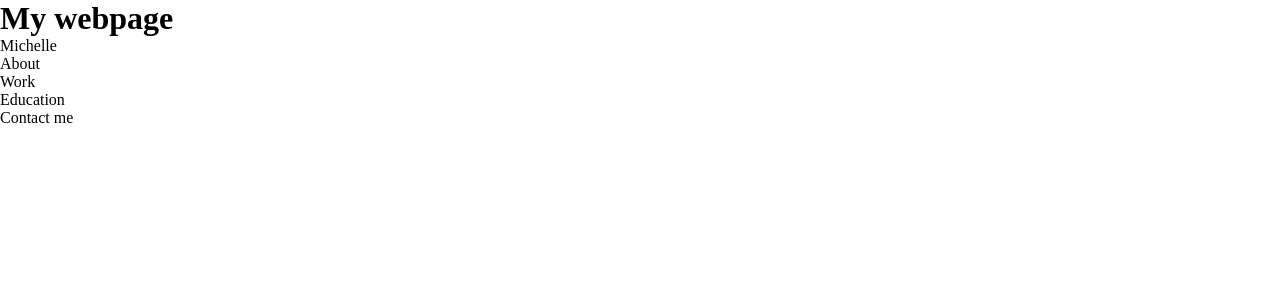
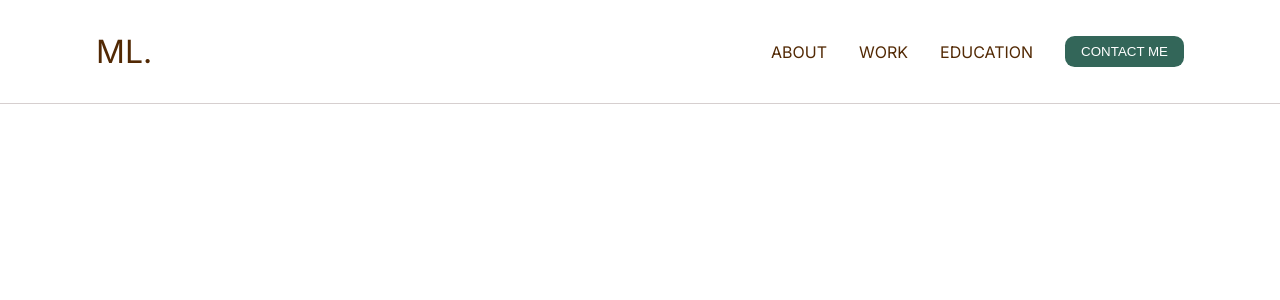
Before and after one commit to Michellelo123/my-webpage, a React (Vite) app in the folder personal-webpage/: page / in a window 1280 px wide. Shown: the top 300 px of the page. Built offline with nearby package versions, Linux system fonts and the light colour scheme.

Commit message:
adding styling and navlinks

```diff
--- a/personal-webpage/index.html
+++ b/personal-webpage/index.html
@@ -3,6 +3,7 @@
   <head>
     <meta charset="UTF-8" />
     <link rel="icon" type="image/svg+xml" href="/favicon.svg" />
+    <link href="https://fonts.googleapis.com/css2?family=Inter:wght@400;600;700&display=swap" rel="stylesheet">
     <meta name="viewport" content="width=device-width, initial-scale=1.0" />
     <title>personal-webpage</title>
   </head>
--- a/personal-webpage/src/App.tsx
+++ b/personal-webpage/src/App.tsx
@@ -5,7 +5,6 @@ export default function App() {
 
   return (
     <>
-      <h1>My webpage</h1>
       <Navbar/>
     </>
   )
--- /dev/null
+++ b/personal-webpage/src/components/Header/Navbar.module.css
@@ -0,0 +1,83 @@
+.navBar{
+    background-color: white;
+    border-bottom: rgb(214, 207, 207) 1px solid;
+}
+.nameLogo{
+    font-size: 2rem;
+    transition: all 0.3s ease;
+    position: relative;
+}
+
+.tooltip{
+    position: absolute;
+    top: 100%;
+    left: 50%;
+    transform: translateX(-50%);
+    background-color: #8b6868;
+    color: white;
+    padding: 4px 8px;
+    border-radius: 4px;
+    font-size: 0.75rem;
+    opacity: 0;
+    pointer-events: none;
+    transition: opacity 0.2s ease;
+
+}
+.nameLogo:hover .tooltip,
+.nameLogo:hover{
+    cursor: pointer;
+    opacity: 1;
+}
+
+
+.navLinks{
+    display: flex;
+    justify-content: space-between;
+    align-items: center;
+    padding: 2rem 6rem;
+    list-style: none;
+    color: rgb(82, 41, 4);
+}
+
+.rightLinks{
+    display: flex;
+    align-items: center;
+    gap: 2rem;
+    text-transform: uppercase;
+}
+
+.contactButton{
+ background-color: #336659;
+ color: white;
+ border: none;
+ border-radius: 0.6rem;
+ padding: 0.5rem 1rem;
+ transition: all 0.3s ease;
+}
+
+.contactButton:hover{
+    background-color: rgb(87, 57, 18);
+    cursor: pointer;
+}
+
+.link {
+  position: relative;
+  cursor: pointer;
+  list-style: none;
+
+}
+
+.link::after {
+  content: '';
+  position: absolute;
+  left: 0;
+  bottom: -2px;
+  width: 0;
+  height: 2px;
+  background-color: rgb(82, 41, 4);;
+  transition: width 0.4s ease;
+}
+
+.link:hover::after {
+  width: 110%;
+}
--- a/personal-webpage/src/components/Header/Navbar.tsx
+++ b/personal-webpage/src/components/Header/Navbar.tsx
@@ -1,21 +1,28 @@
 
-
+import styles from "./Navbar.module.css"
 export default function Navbar() {
-  const navLinks = ["About","Work","Education","Contact me"]
+  const navLinks = ["About","Work","Education"]
   const mappedNavLinks = navLinks.map(link =>
-<li key={link}>{link}</li>
+<li key={link} className={styles.link}>{link}</li>
 )
 
 
     return (
     <>
-    <nav>
-        <ul>
-            <li>Michelle</li>
-            <div>
+    <nav className={styles.navBar} >
+        <ul className={styles.navLinks}>
+            <li className={styles.nameLogo}>
+                ML.
+                <span className={styles.tooltip}>Home</span>
+            </li>
+            <div className={styles.rightLinks}>
             {mappedNavLinks}
+            <button className={styles.contactButton}>
+                CONTACT ME
+            </button>
             </div>
         </ul>
+
     </nav>
     </>
   )
--- a/personal-webpage/src/index.css
+++ b/personal-webpage/src/index.css
@@ -3,3 +3,6 @@
   margin: 0;
   padding: 0;
 }
+body {
+  font-family: 'Inter', sans-serif;
+}
```
Also changed, not shown: personal-webpage/src/components/Header/Navbar.modules.css (deleted).
